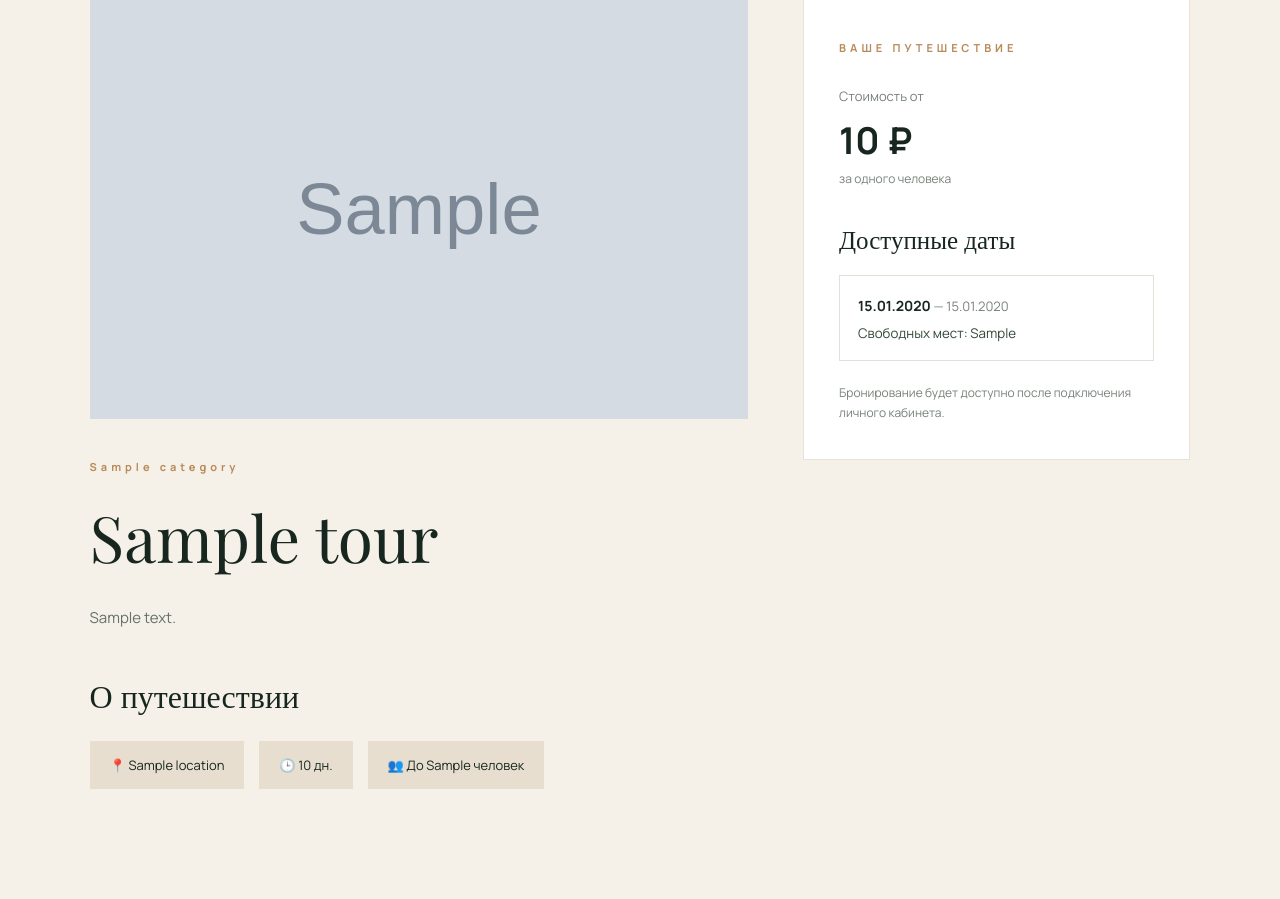
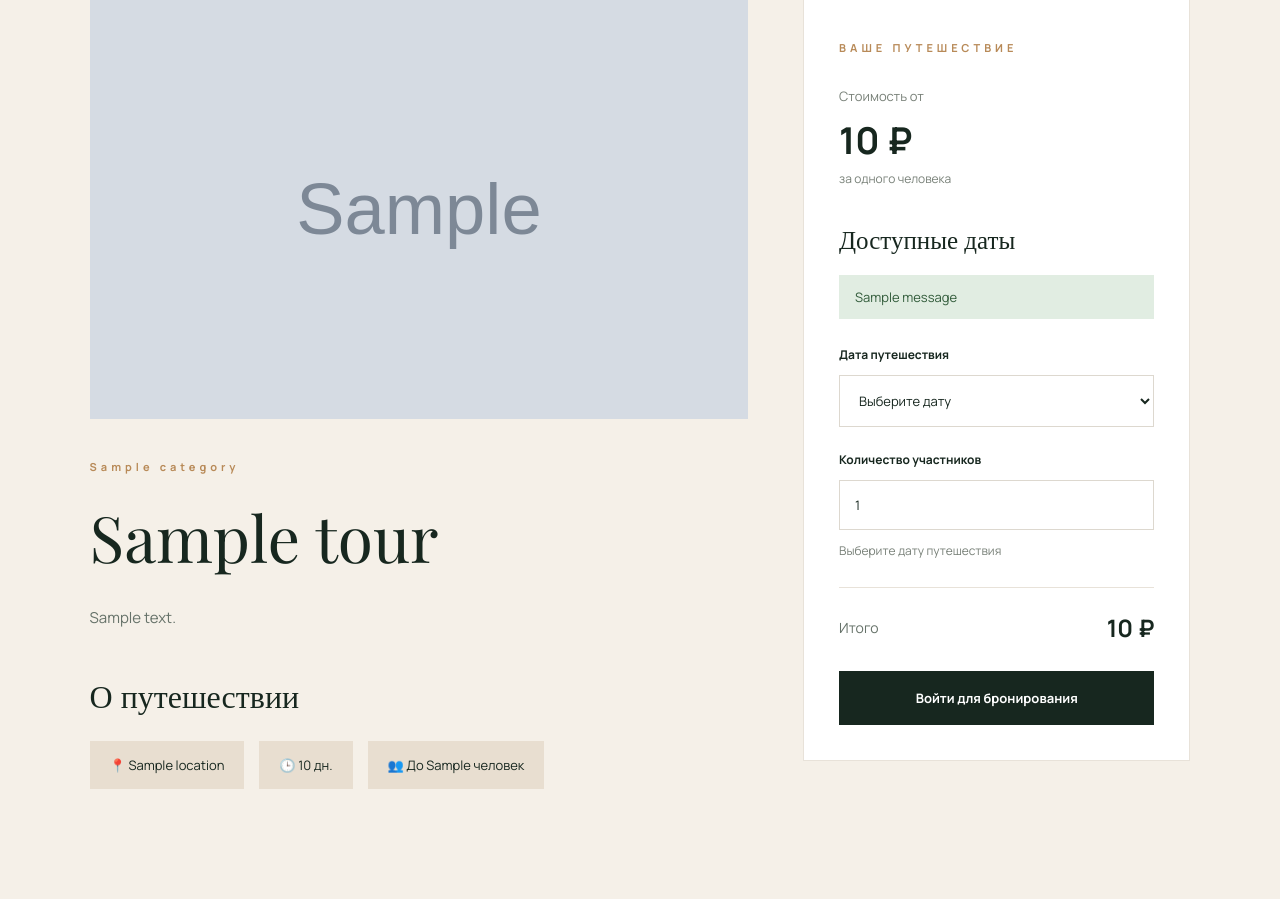
Before and after one commit to DandelionAisa/kayal-travel, a Flask app: template templates/tour_detail.html in a window 1280 px wide. Shown: the part 205-1104 px from the top of the page. Run offline with Flask 3, Linux system fonts and the light colour scheme; the template is opened without the code that fills it: most values are stand-ins (such as "Sample title", 1, 10 or a date in 2020); grey boxes marked "Sample" are stand-in pictures; one stand-in notice (Sample message) is shown; some libraries are stand-ins or nearby versions.

Commit message:
Добавлена система бронирования

```diff
--- a/app.py
+++ b/app.py
@@ -6,7 +6,7 @@ import pymysql
 from dotenv import load_dotenv
 from flask import (
     Flask, render_template, request, abort,
-    redirect, url_for, session, flash, g
+    redirect, url_for, session, flash, g, jsonify
 )
 from flask_wtf.csrf import CSRFProtect
 from werkzeug.security import generate_password_hash, check_password_hash
@@ -322,5 +322,93 @@ def profile():
     )
 
 
+@app.route("/book/<int:tour_id>", methods=["POST"])
+@login_required
+def book_tour(tour_id):
+    tour_date_id = request.form.get("tour_date_id", type=int)
+    participants = request.form.get("participants", type=int)
+
+    if not tour_date_id or not participants or participants < 1:
+        flash("Выберите дату и количество участников.", "error")
+        return redirect(url_for("tour_detail", tour_id=tour_id))
+
+    connection = get_db_connection()
+
+    try:
+        connection.begin()
+
+        with connection.cursor() as cursor:
+            cursor.execute("""
+                SELECT
+                    td.id,
+                    td.available_places,
+                    td.start_date,
+                    t.id AS tour_id,
+                    t.price,
+                    t.max_participants
+                FROM tour_dates td
+                JOIN tours t ON td.tour_id = t.id
+                WHERE td.id = %s
+                  AND t.id = %s
+                  AND t.is_active = TRUE
+                FOR UPDATE
+            """, (tour_date_id, tour_id))
+
+            selected_date = cursor.fetchone()
+
+            if not selected_date:
+                connection.rollback()
+                flash("Выбранная дата недоступна.", "error")
+                return redirect(url_for("tour_detail", tour_id=tour_id))
+
+            if selected_date["start_date"] < __import__("datetime").date.today():
+                connection.rollback()
+                flash("Нельзя забронировать прошедшую дату.", "error")
+                return redirect(url_for("tour_detail", tour_id=tour_id))
+
+            if participants > selected_date["available_places"]:
+                connection.rollback()
+                flash("Недостаточно свободных мест.", "error")
+                return redirect(url_for("tour_detail", tour_id=tour_id))
+
+            if participants > selected_date["max_participants"]:
+                connection.rollback()
+                flash("Превышено максимальное число участников.", "error")
+                return redirect(url_for("tour_detail", tour_id=tour_id))
+
+            total_price = selected_date["price"] * participants
+
+            cursor.execute("""
+                INSERT INTO bookings
+                    (user_id, tour_date_id, participants, total_price, status)
+                VALUES (%s, %s, %s, %s, 'pending')
+            """, (
+                g.user["id"],
+                tour_date_id,
+                participants,
+                total_price
+            ))
+
+            cursor.execute("""
+                UPDATE tour_dates
+                SET available_places = available_places - %s
+                WHERE id = %s
+            """, (participants, tour_date_id))
+
+        connection.commit()
+
+        flash("Бронирование успешно оформлено!", "success")
+        return redirect(url_for("profile"))
+
+    except Exception:
+        connection.rollback()
+        app.logger.exception("Ошибка при бронировании тура")
+        flash("Не удалось оформить бронирование. Попробуйте позже.", "error")
+        return redirect(url_for("tour_detail", tour_id=tour_id))
+
+    finally:
+        connection.close()
+
+
 if __name__ == "__main__":
     app.run(debug=True)
--- a/static/css/style.css
+++ b/static/css/style.css
@@ -841,3 +841,75 @@ a {
         padding: 30px 20px;
     }
 }
+
+
+/* Форма бронирования */
+
+.booking-form {
+    display: flex;
+    flex-direction: column;
+    gap: 12px;
+}
+
+.booking-form label {
+    font-size: 12px;
+    font-weight: 700;
+    margin-top: 12px;
+}
+
+.booking-form select,
+.booking-form input {
+    width: 100%;
+    padding: 15px;
+    border: 1px solid #DDD8CF;
+    background: white;
+    color: var(--green);
+    font-family: 'Manrope', sans-serif;
+    font-size: 13px;
+}
+
+.booking-availability {
+    font-size: 12px;
+    color: #788078;
+    min-height: 18px;
+}
+
+.booking-total {
+    border-top: 1px solid #E8E2D9;
+    margin-top: 15px;
+    padding-top: 23px;
+    display: flex;
+    justify-content: space-between;
+    align-items: center;
+    gap: 12px;
+}
+
+.booking-total span {
+    font-size: 14px;
+    color: #667269;
+}
+
+.booking-total strong {
+    font-size: 24px;
+    color: var(--green);
+}
+
+.booking-submit {
+    display: block;
+    width: 100%;
+    margin-top: 15px;
+    padding: 18px;
+    border: none;
+    background: var(--green);
+    color: white;
+    font-family: 'Manrope', sans-serif;
+    font-size: 13px;
+    font-weight: 700;
+    text-align: center;
+    cursor: pointer;
+    transition: background .3s;
+}
+
+.booking-submit:hover {
+    background: var(--green-light);
+}
--- /dev/null
+++ b/static/js/booking.js
@@ -0,0 +1,40 @@
+
+document.addEventListener("DOMContentLoaded", function () {
+    const dateSelect = document.getElementById("tour_date_id");
+    const participantsInput = document.getElementById("participants");
+    const totalElement = document.getElementById("booking-total");
+    const availability = document.getElementById("booking-availability");
+
+    if (!dateSelect || !participantsInput || !totalElement) {
+        return;
+    }
+
+    const price = Number(totalElement.dataset.price);
+
+    function updateBooking() {
+        const selectedOption = dateSelect.selectedOptions[0];
+        const places = Number(selectedOption?.dataset.places || 0);
+        const participants = Number(participantsInput.value) || 1;
+
+        if (places > 0) {
+            participantsInput.max = places;
+            availability.textContent = `Свободных мест: ${places}`;
+        } else {
+            availability.textContent = "Выберите дату путешествия";
+        }
+
+        const total = price * participants;
+
+        totalElement.textContent =
+            new Intl.NumberFormat("ru-RU", {
+                style: "currency",
+                currency: "RUB",
+                maximumFractionDigits: 0
+            }).format(total);
+    }
+
+    dateSelect.addEventListener("change", updateBooking);
+    participantsInput.addEventListener("input", updateBooking);
+
+    updateBooking();
+});
--- a/templates/tour_detail.html
+++ b/templates/tour_detail.html
@@ -75,48 +75,92 @@
 
             <h3>Доступные даты</h3>
 
+
+            {% with messages = get_flashed_messages(with_categories=true) %}
+                {% for category, message in messages %}
+                    <div class="auth-alert {{ category }}">
+                        {{ message }}
+                    </div>
+                {% endfor %}
+            {% endwith %}
+
             {% if dates %}
 
-                <div class="available-dates">
+            <form action="{{ url_for('book_tour', tour_id=tour.id) }}"
+                method="POST"
+                class="booking-form">
+
+                <input type="hidden"
+                    name="csrf_token"
+                    value="{{ csrf_token() }}">
+
+                <label for="tour_date_id">Дата путешествия</label>
+
+                <select id="tour_date_id"
+                        name="tour_date_id"
+                        required>
+
+                    <option value="">Выберите дату</option>
+
                     {% for date in dates %}
+                    <option value="{{ date.id }}"
+                            data-places="{{ date.available_places }}">
+                        {{ date.start_date.strftime('%d.%m.%Y') }}
+                        —
+                        {{ date.end_date.strftime('%d.%m.%Y') }}
+                        (мест: {{ date.available_places }})
+                    </option>
+                    {% endfor %}
 
-                    <div class="date-option">
-                        <div>
-                            <strong>
-                                {{ date.start_date.strftime('%d.%m.%Y') }}
-                            </strong>
+                </select>
 
-                            <span>
-                                —
-                                {{ date.end_date.strftime('%d.%m.%Y') }}
-                            </span>
-                        </div>
+                <label for="participants">Количество участников</label>
 
-                        <small>
-                            Свободных мест: {{ date.available_places }}
-                        </small>
-                    </div>
+                <input type="number"
+                    id="participants"
+                    name="participants"
+                    min="1"
+                    max="{{ tour.max_participants }}"
+                    value="1"
+                    required>
 
-                    {% endfor %}
+                <p class="booking-availability" id="booking-availability"></p>
+
+                <div class="booking-total">
+                    <span>Итого</span>
+                    <strong id="booking-total"
+                            data-price="{{ tour.price }}">
+                        {{ "{:,.0f}".format(tour.price).replace(",", " ") }} ₽
+                    </strong>
                 </div>
 
-                <p class="booking-hint">
-                    Бронирование будет доступно
-                    после подключения личного кабинета.
-                </p>
+                {% if g.user %}
+                    <button type="submit" class="booking-submit">
+                        Забронировать
+                    </button>
+                {% else %}
+                    <a href="{{ url_for('login') }}" class="booking-submit">
+                        Войти для бронирования
+                    </a>
+                {% endif %}
+
+            </form>
 
             {% else %}
 
-                <p class="booking-hint">
-                    Пока нет доступных дат поездки.
-                </p>
+            <p class="booking-hint">
+                Пока нет доступных дат поездки.
+            </p>
 
             {% endif %}
+
 
         </aside>
     </div>
 
 </main>
 
+<script src="{{ url_for('static', filename='js/booking.js') }}"></script>
+
 </body>
 </html>
```
